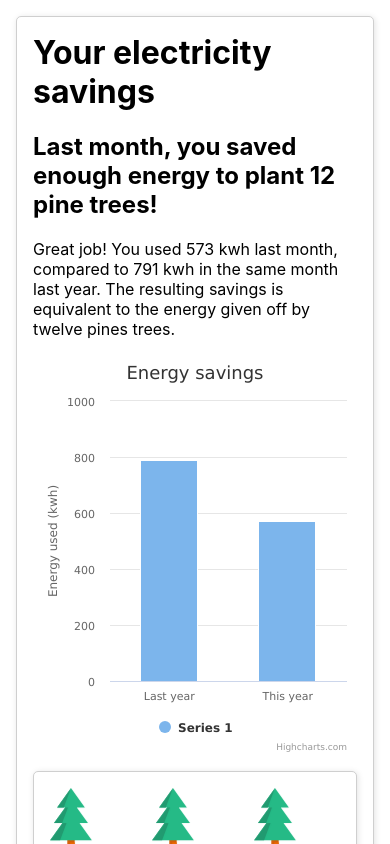
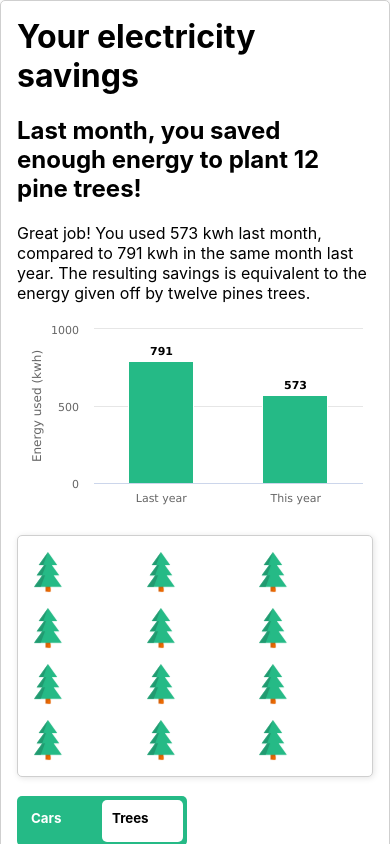
Before and after one commit to katiegeorge/opower-exercise, a React (Create React App) app: page / in a window 390 px wide. Shown: the top 844 px of the page. Built offline with nearby package versions, Linux system fonts and the light colour scheme.

Commit message:
finishing touches to chart and responsive

```diff
--- a/src/App.js
+++ b/src/App.js
@@ -1,12 +1,10 @@
 import React, { useState } from 'react';
-import { render } from 'react-dom';
-import Highcharts from 'highcharts';
-import HighchartsReact from 'highcharts-react-official';
 import './styles/main.scss';
 
 import Cars from './Cars';
 import Trees from './Trees';
 import Switch from './Switch';
+import Chart from './Chart';
 import data from './data.json';
 
 
@@ -24,37 +22,10 @@ function App() {
 
   const { currentYear, priorYear } = data.energyUse;
 
-  const options = {
-    chart: {
-      type: 'column'
-    },
-    title: {
-      text: 'Energy savings'
-    },
-    xAxis: {
-      categories: [
-        'Last year',
-        'This year',
-      ],
-      crosshair: true
-    },
-    yAxis: {
-      min: 0,
-      title: {
-        text: 'Energy used (kwh)'
-      }
-    },
-    series: [
-      {
-        data: [791, 573]
-      }
-    ]
-  };
-
   return (
     <div className="block">
       <h1>Your electricity savings</h1>
-      <div className="grid grid-xs-1 grid-md-2">
+      <div className="grid grid-md-1 grid-lg-2">
         <div>
           <h2>
             Last month, you saved enough energy to {energySavings}!
@@ -63,17 +34,16 @@ function App() {
             Great job! You used {currentYear} kwh last month, compared to {priorYear}
             {' '}kwh in the same month last year. The resulting savings is {paragraphSavings}.
           </p>
-          <HighchartsReact highcharts={Highcharts} options={options} />
+          <Chart priorYear={priorYear} currentYear={currentYear} />
         </div>
         <div>
           <div className="block block__small">
-            <div className="grid grid-xs-3 grid-md-6">
+            <div className="grid grid-xs-3 grid-md-4">
               { isChecked ? <Trees /> : <Cars /> }
             </div>
           </div>
           <Switch isChecked={isChecked} toggleValue={toggleValue} />
         </div>
-
       </div>
     </div>
   );
--- /dev/null
+++ b/src/Chart.jsx
@@ -0,0 +1,54 @@
+import React from 'react';
+import Highcharts from 'highcharts';
+import HighchartsReact from 'highcharts-react-official';
+import './styles/main.scss';
+
+
+function Chart({priorYear, currentYear}) {
+    const options = {
+        chart: {
+            type: 'column',
+            height: '200px'
+        },
+        title: null,
+        plotOptions: {
+            column: {
+                dataLabels: {
+                    enabled: true,
+                    crop: false,
+                    overflow: 'none'
+                }
+            }
+        },
+        xAxis: {
+            categories: [
+                'Last year',
+                'This year',
+            ],
+            crosshair: true
+        },
+        yAxis: {
+            min: 0,
+            title: {
+                text: 'Energy used (kwh)'
+            }
+        },
+        legend: {
+            enabled: false
+        },
+        credits: {
+            enabled: false
+        },
+        tooltip: { enabled: false },
+        series: [
+            {
+                data: [priorYear, currentYear],
+                color: '#25ba86',
+            }
+        ]
+    };
+
+    return <HighchartsReact highcharts={Highcharts} options={options} />
+}
+
+export default Chart;
--- a/src/styles/_block.scss
+++ b/src/styles/_block.scss
@@ -5,12 +5,4 @@
     border-radius: 5px;
     padding: 1rem;
     margin-bottom: 1rem;
-
-    &__small {
-        height: 250px;
-
-        @media(max-width: map-get($grid-breakpoints, md)) {
-            height: auto;
-        }
-    }
 }
--- a/src/styles/_content.scss
+++ b/src/styles/_content.scss
@@ -1,5 +1,10 @@
 body {
-    margin: 1rem;
+    margin: 1rem auto;
+    max-width: 1200px;
+
+    @media(max-width: map-get($grid-breakpoints, sm)) {
+        margin: auto;
+    }
 }
 
 h1, h2 {
@@ -57,8 +62,16 @@ h1, h2 {
 .image {
     height: 40px;
 
+    @media(max-width: map-get($grid-breakpoints, sm)) {
+        height: 30px;
+    }
+
     &__big {
         height: 60px;
+
+        @media(max-width: map-get($grid-breakpoints, sm)) {
+            height: 40px;
+        }
     }
 
     &__ghost {
```
